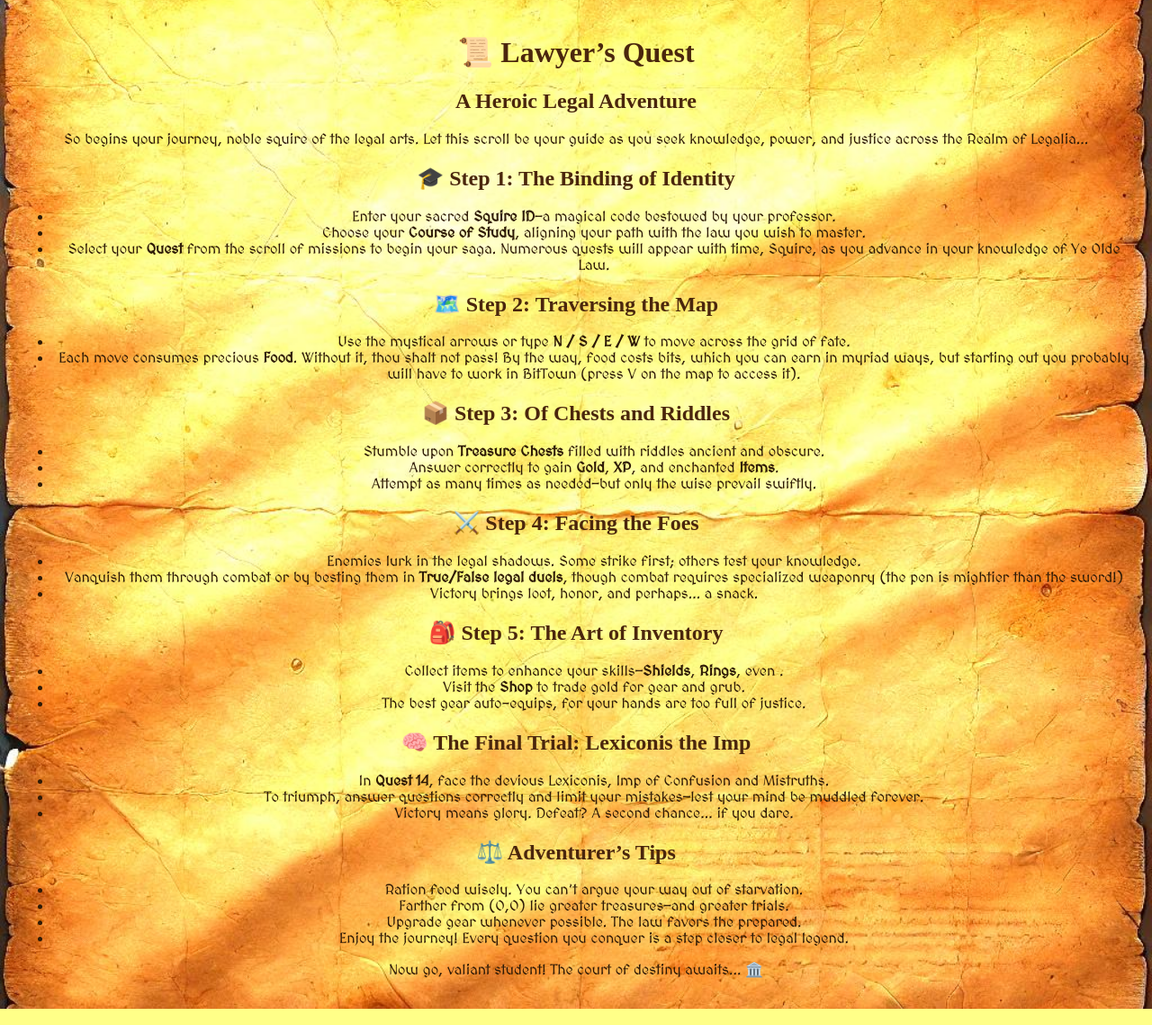
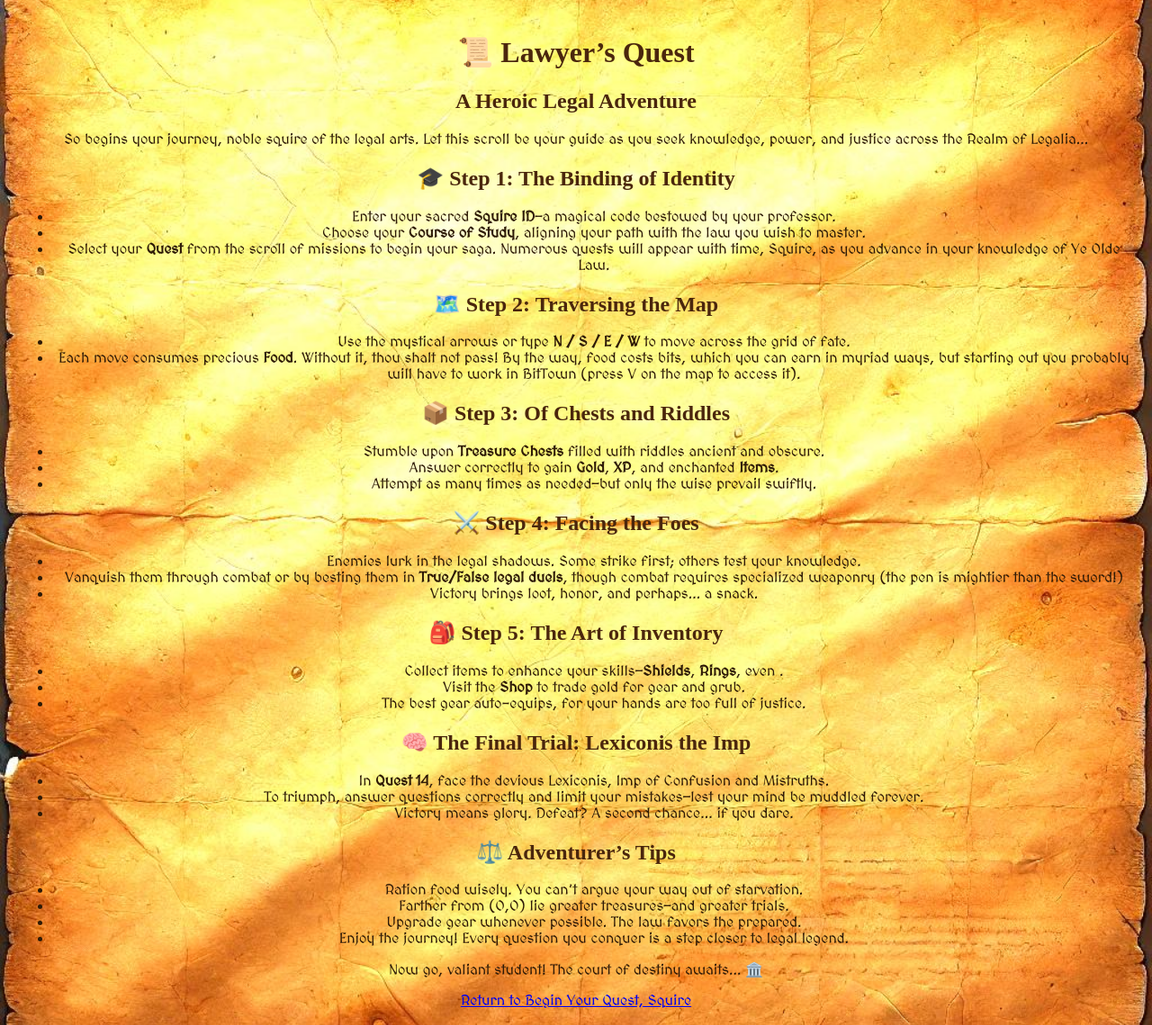
Before and after one commit to proffaith/lawyersquest, a Python web app: template templates/getting_started.html in a window 1280 px wide. Shown: the whole page at 90% size. Run offline with Jinja, Linux system fonts and the light colour scheme; the template is opened without the code that fills it, so the values that code supplies are empty; some web fonts are replaced.

Commit message:
Getting Started

```diff
--- a/templates/getting_started.html
+++ b/templates/getting_started.html
@@ -64,6 +64,7 @@
 
     <p class="flair">Now go, valiant student! The court of destiny awaits... 🏛️</p>
   </div>
+  <a href="{{ url_for('login') }}">Return to Begin Your Quest, Squire</a>
 
 </body>
 </html>
```
Also changed, not shown: 1 other file.
